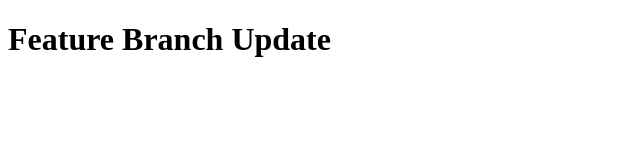
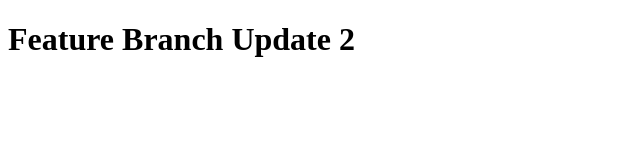
Before and after one commit to thilandayarathna/se-lab2, a plain HTML site: page index.html in a window 1280 px wide. Shown: the full height of the page, 0-640 px from the left. Drawn offline with Linux system fonts and the light colour scheme.

Commit message:
Feature Branch Update 2

```diff
--- a/index.html
+++ b/index.html
@@ -6,6 +6,6 @@
     <title>Document</title>
 </head>
 <body>
-    <h1>Feature Branch Update</h1>
+    <h1>Feature Branch Update 2</h1>
 </body>
 </html>
```
